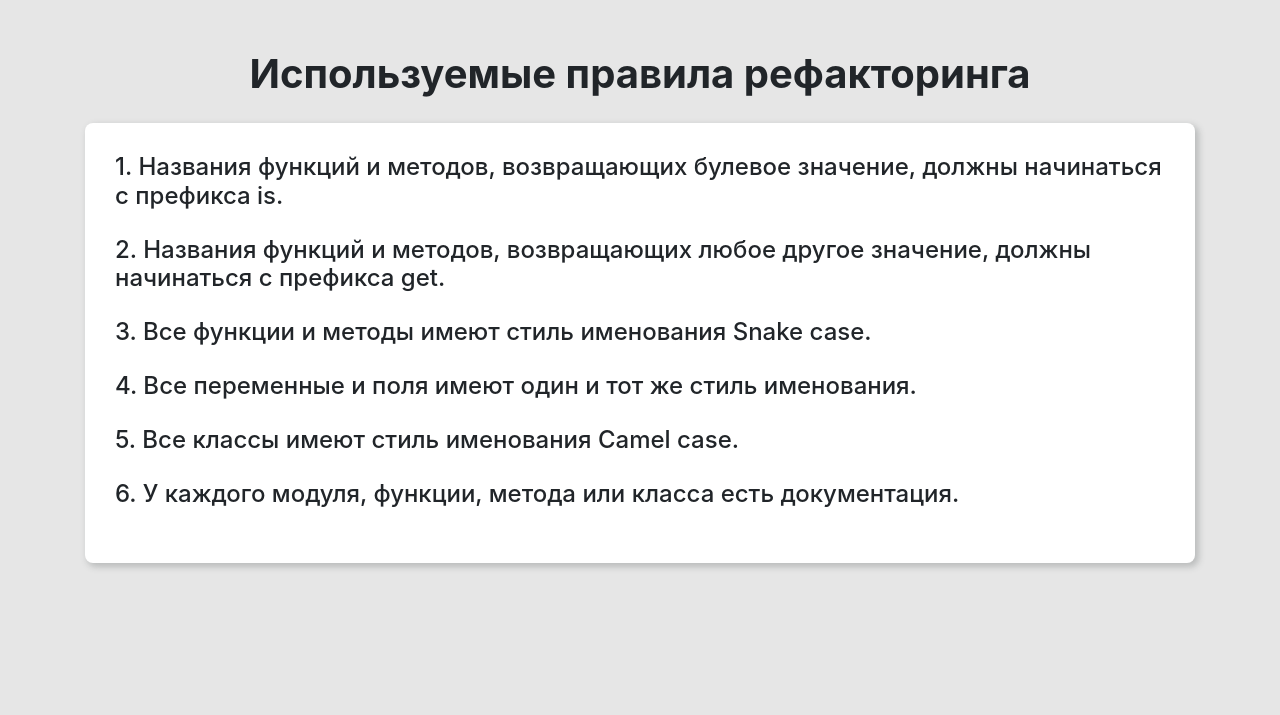
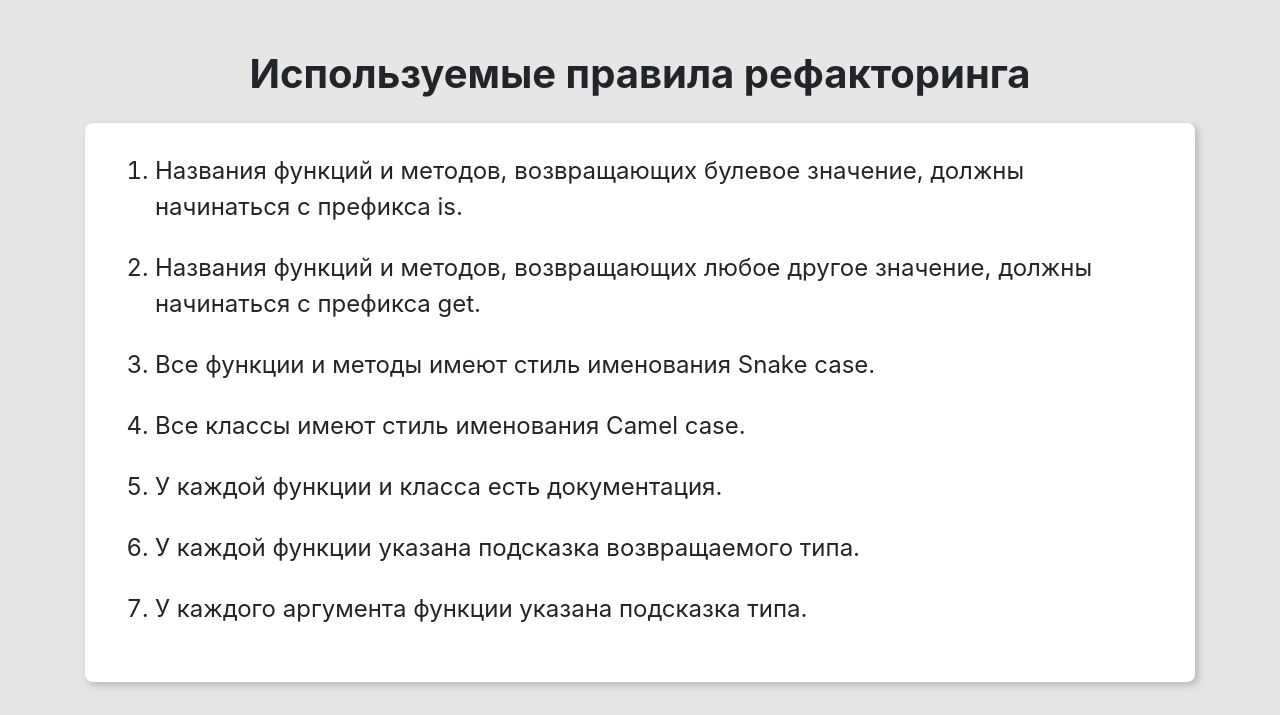
Before and after one commit to OsnovaDT/REFACK, a Django app: page /rules/ in a window 1280 px wide. Shown: the part 85-800 px from the top of the page. Run offline with Django 3.2, Linux system fonts and the light colour scheme; the visitor is signed in with stand-in values (Sample User, id 1); some libraries are stand-ins or nearby versions.

Commit message:
Update rules

```diff
--- a/static/styles/styles.css
+++ b/static/styles/styles.css
@@ -120,6 +120,7 @@ textarea {
 
 .rules_text {
   margin-bottom: 25px;
+  font-size: 24px;
 }
 
 #save_recomendations_link {
--- a/static/styles/styles.scss
+++ b/static/styles/styles.scss
@@ -138,6 +138,7 @@ textarea{
 
 .rules_text{
     margin-bottom: 25px;
+    font-size: 24px;
 }
 
 #save_recomendations{
--- a/templates/rules.html
+++ b/templates/rules.html
@@ -6,11 +6,14 @@
     <h1 style="text-align: center; font-weight: 700;">Используемые правила рефакторинга</h1>
 
     <div class="block_white instruction_block" style="text-align: left !important;">
-        <h4 class="rules_text">1. Названия функций и методов, возвращающих булевое значение, должны начинаться с префикса is.</h4>
-        <h4 class="rules_text">2. Названия функций и методов, возвращающих любое другое значение, должны начинаться с префикса get.</h4>
-        <h4 class="rules_text">3. Все функции и методы имеют стиль именования Snake case.</h4>
-        <h4 class="rules_text">4. Все переменные и поля имеют один и тот же стиль именования.</h4>
-        <h4 class="rules_text">5. Все классы имеют стиль именования Camel case.</h4>
-        <h4 class="rules_text">6. У каждого модуля, функции, метода или класса есть документация.</h4>
+        <ol>
+            <li class="rules_text">Названия функций и методов, возвращающих булевое значение, должны начинаться с префикса is.</li>
+            <li class="rules_text">Названия функций и методов, возвращающих любое другое значение, должны начинаться с префикса get.</li>
+            <li class="rules_text">Все функции и методы имеют стиль именования Snake case.</li>
+            <li class="rules_text">Все классы имеют стиль именования Camel case.</li>
+            <li class="rules_text">У каждой функции и класса есть документация.</li>
+            <li class="rules_text">У каждой функции указана подсказка возвращаемого типа.</li>
+            <li class="rules_text">У каждого аргумента функции указана подсказка типа.</li>
+        </ol>
     </div>
 {% endblock content %}
```
Also changed, not shown: 1 other file.
